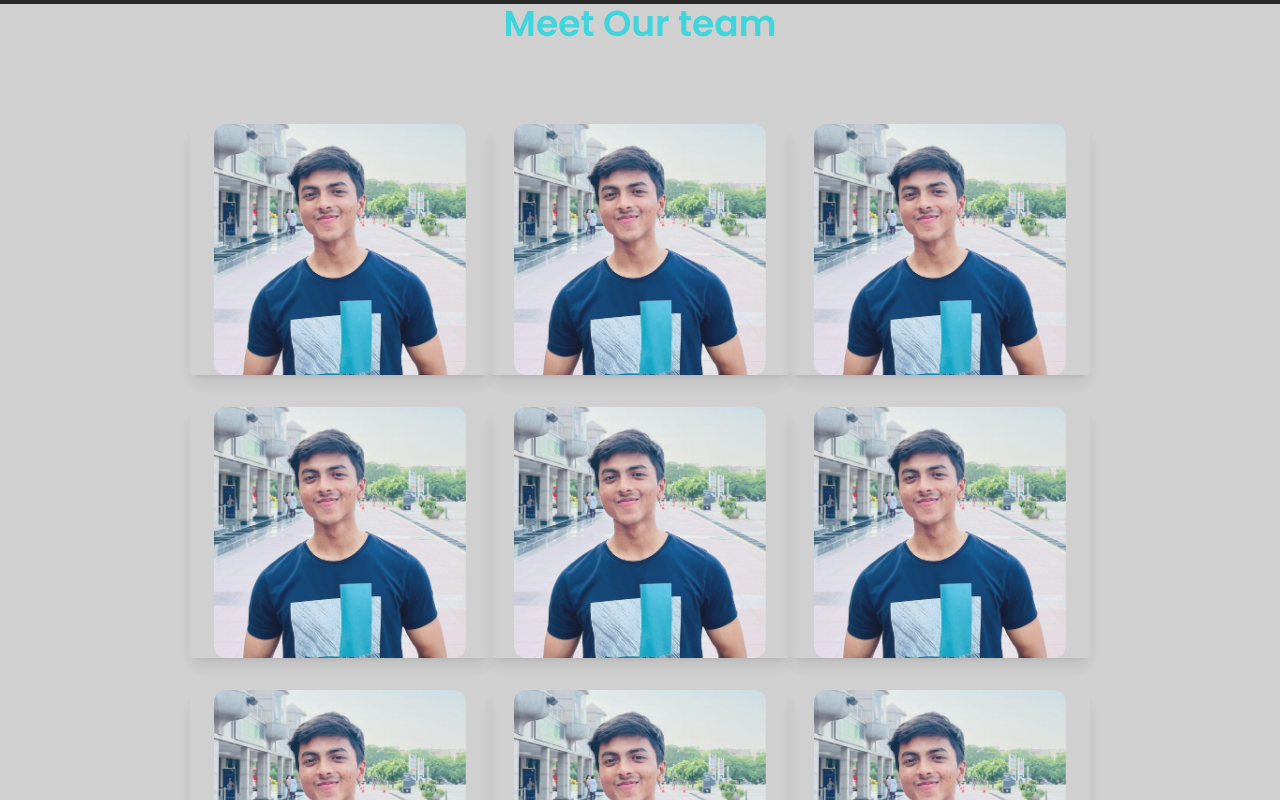
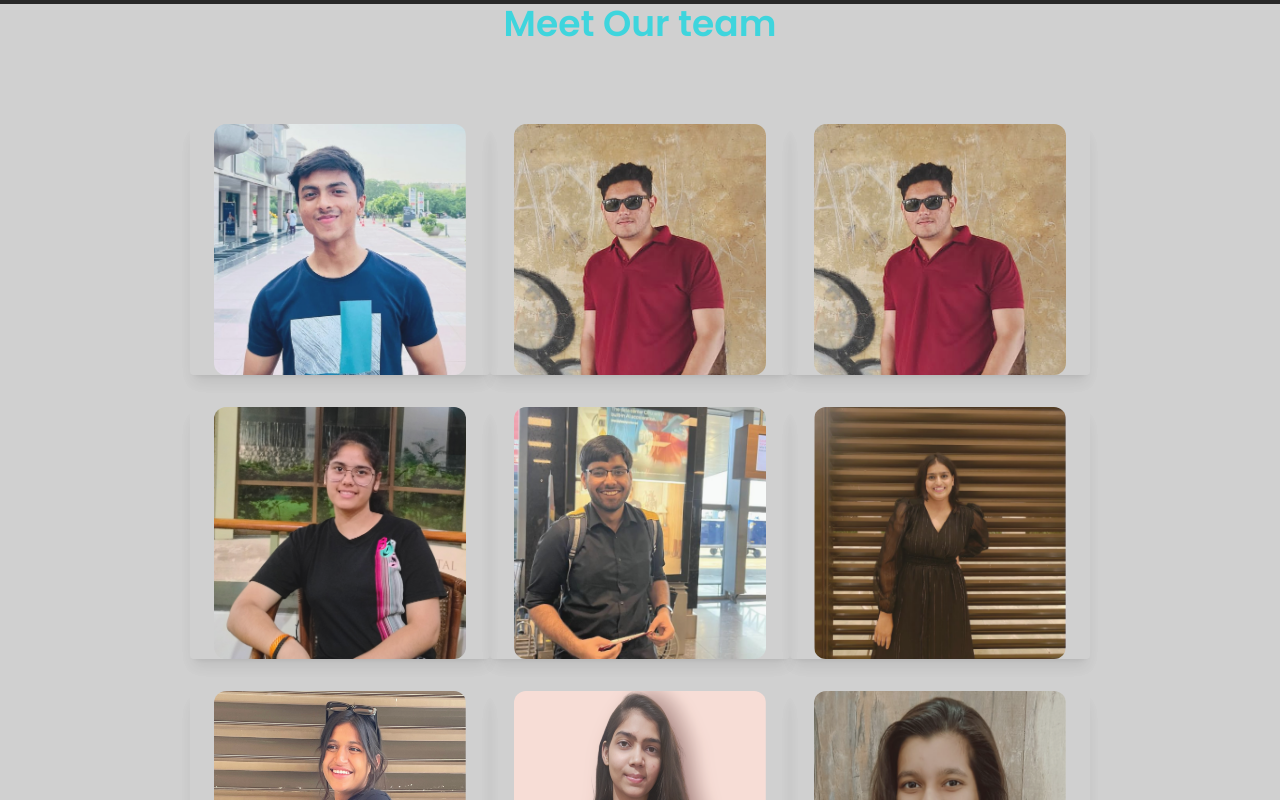
Before and after one commit to dipesh2508/ieee-delhi-hackquest, a Next.js app: page / in a window 1280 px wide. Shown: the part 3820-4620 px from the top of the page. Built offline with nearby package versions, Linux system fonts and the light colour scheme.

Commit message:
Update Team.tsx

```diff
--- a/src/components/home/Team.tsx
+++ b/src/components/home/Team.tsx
@@ -26,7 +26,7 @@ const Team = () => {
           >
             <CardContent className="relative transform overflow-hidden rounded py-0 shadow-lg transition duration-300 hover:shadow-2xl lg:hover:-translate-y-2">
               <Image
-                src="/team/Kailash_Maurya.png"
+                src={item.image}
                 className="rounded-xl h-full"
                 width="300"
                 height="300"
```
